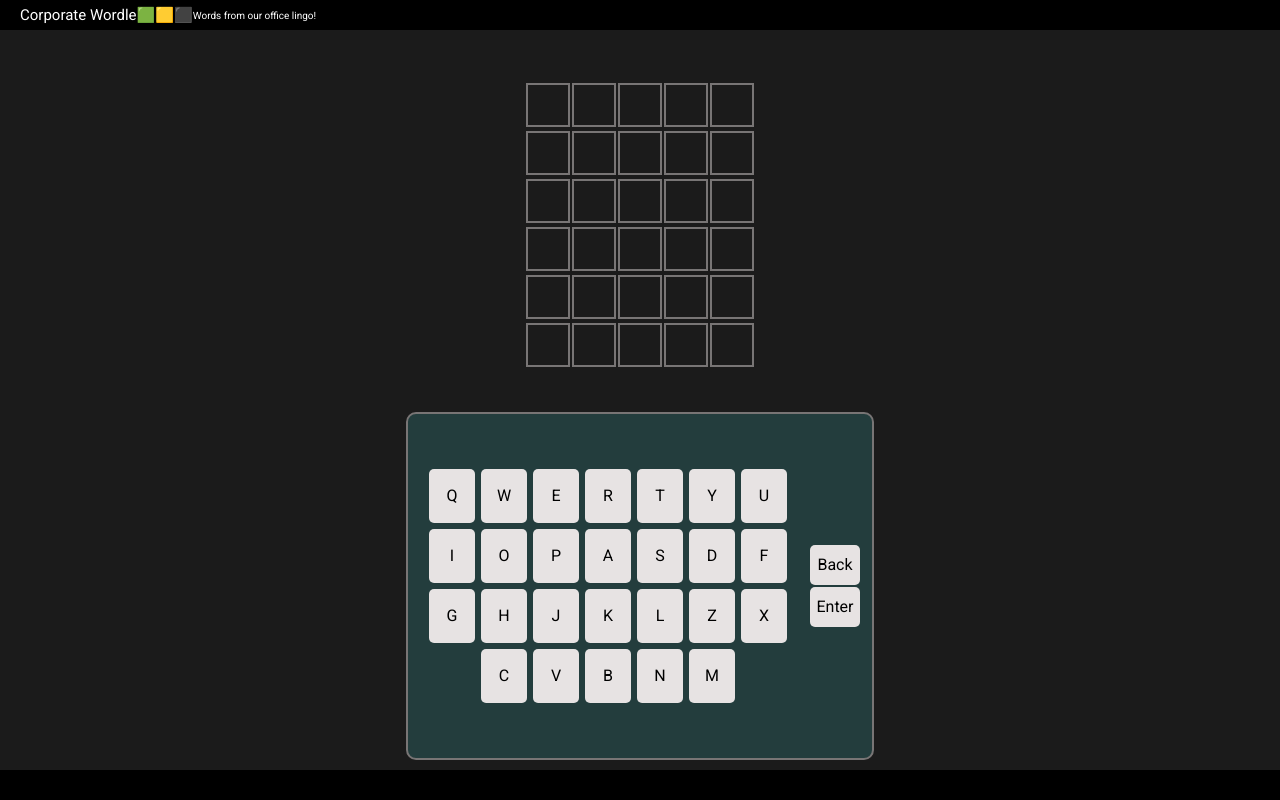
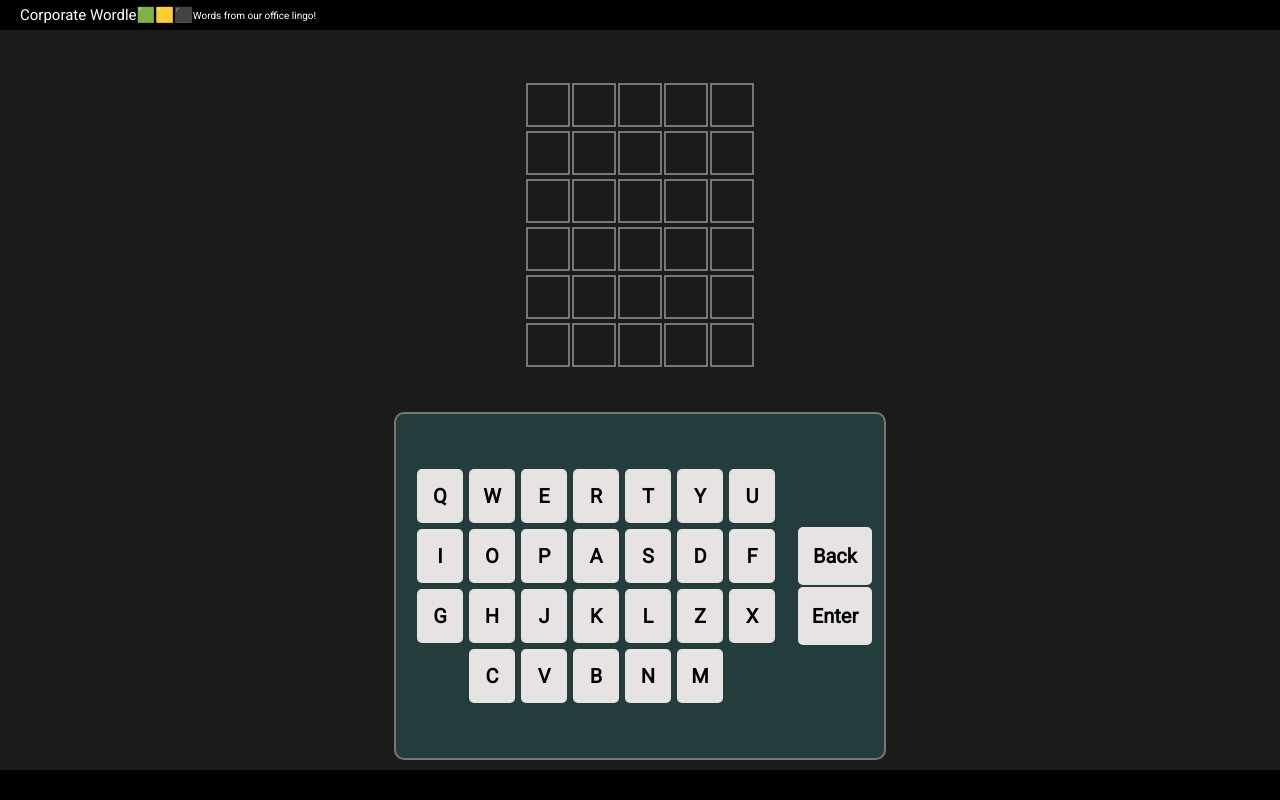
Before and after one commit to NorthernSantan/wordle, a plain HTML site: page index.html in a window 1280 px wide. Drawn offline with Linux system fonts and the light colour scheme.

Commit message:
Add files via upload

```diff
--- a/styles.css
+++ b/styles.css
@@ -147,6 +147,8 @@ section#canvas {
     justify-content: center;
     align-items: center;
     cursor: pointer;
+    font-size: 20px;
+    font-weight: bold;
 }
 
 .grey {
@@ -161,8 +163,8 @@ section#canvas {
 }
 
 .keypad-special-key {
-    height: 30px;
-    width: 40px;
+    height: 3rem;
+    width: 4rem;
     background: #e7e3e3;
     color: #000;
     border-radius: 5px;
@@ -172,6 +174,8 @@ section#canvas {
     justify-content: center;
     align-items: center;
     cursor: pointer;
+    font-size: 20px;
+    font-weight: bold;
 }
 
 .disabled-button {
```
